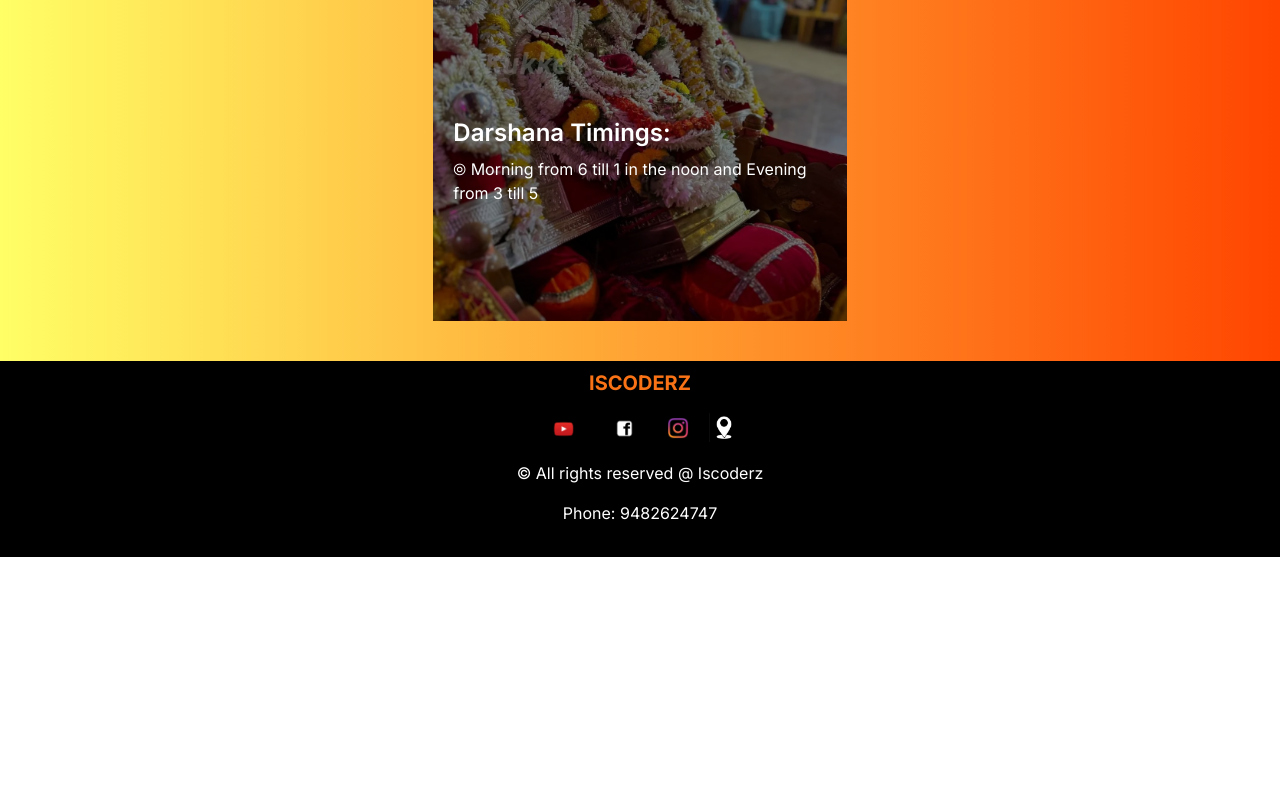
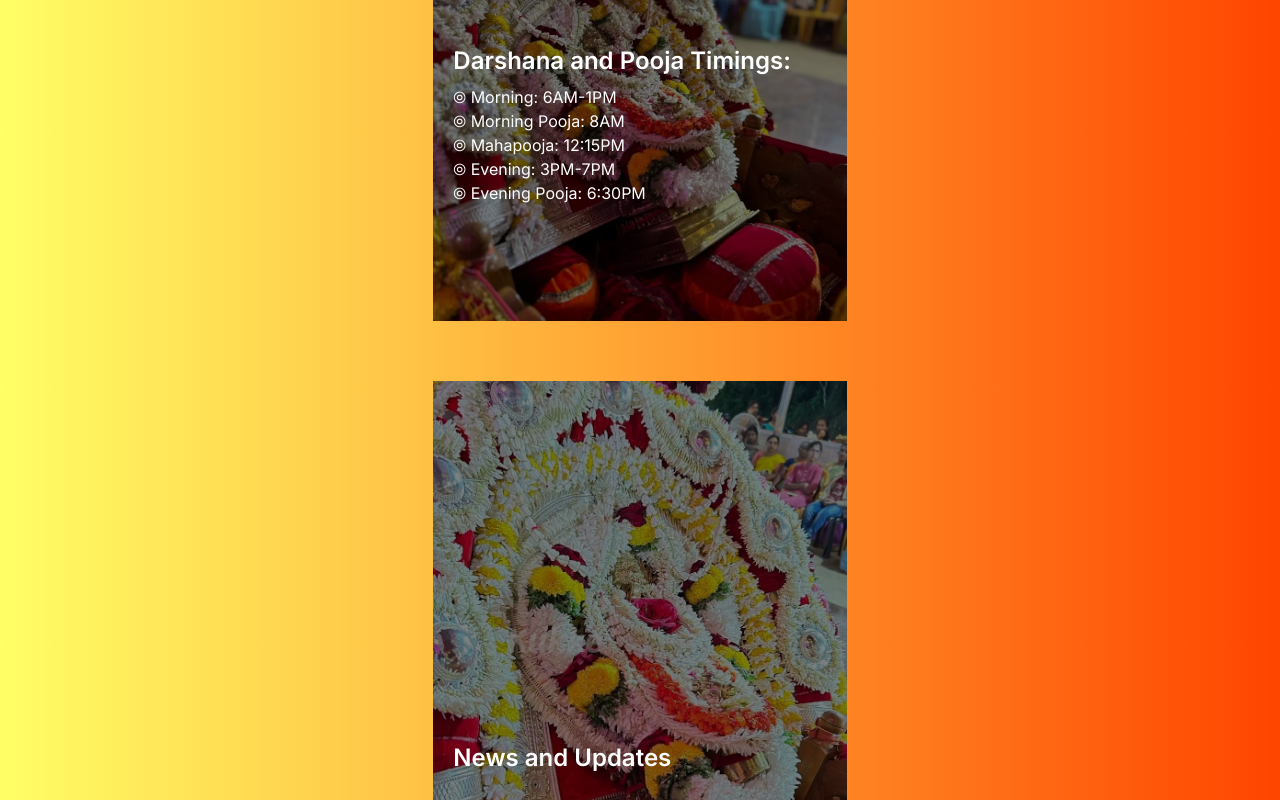
Before and after one commit to VijayendraNayak/kulkunda_front, a Next.js app: page / in a window 1280 px wide. Shown: the part 1900-2700 px from the top of the page. Before the commit the page ends 2457 px from the top, so only its background shows below. Built offline with nearby package versions, Linux system fonts and the light colour scheme.

Commit message:
news and updates done

```diff
--- a/app/page.js
+++ b/app/page.js
@@ -9,7 +9,7 @@ import Loader from "./Components/Loader";
 import Temple from "/app/assets/image/temple.jpg";
 import Temple13 from "/app/assets/image/temple13.jpg";
 import Temple2 from "/app/assets/image/temple3.jpg";
-import { CgEditBlackPoint } from "react-icons/cg";
+import Temple15 from "/app/assets/image/temple15.jpg";
 
 const Page = () => {
   const [lang, setLang] = useState('english');
@@ -57,9 +57,14 @@ const Page = () => {
       readMore1: 'Read more...',
       title2: 'News and Updates',
       text2: '',
-      title3:'Darshana Timings:',
-      text3:`⦾ Morning from 6 till 1 in the noon and Evening from 3 till 5`
-
+      title3: 'Darshana and Pooja Timings:',
+      text31: `
+      ⦾ Morning: 6AM-1PM
+      `,
+      text32: "⦾ Morning Pooja: 8AM",
+      text33: "⦾ Mahapooja: 12:15PM",
+      text34: "⦾ Evening: 3PM-7PM",
+      text35: "⦾ Evening Pooja: 6:30PM",
     },
     kannada: {
       title: 'ಶ್ರೀ ಬಸವೇಶ್ವರ ',
@@ -68,8 +73,8 @@ const Page = () => {
       title1: 'ಹೇಗೆ ಹೋಗಬಹುದು?',
       text1: '⦾  ಬಸ್ ಮಾರ್ಗದಲ್ಲಿ:ಹೆಚ್ಚಿನ ಬಸ್‌ಗಳು ಕುಕ್ಕೆ ಸುಬ್ರಹ್ಮಣ್ಯಕ್ಕೆ ಹೋಗಲು ಬಿಸ್ಲೆ, ಧರ್ಮಸ್ಥಳ, ಕಡಾಬ, ಉಪ್ಪಿನಂಗಡಿ, ಮಂಗಳೂರು ಮತ್ತು ಕರ್ನಾಟಕದ ಇತರ ಭಾಗಗಳನ್ನು ಸಂಪರ್ಕಿಸುತ್ತವೆ. ಕುಲ್ಕುಂಡ ಜಂಕ್ಷನ್‌ನಲ್ಲಿ ಇಳಿಯಿರಿ ಮತ್ತು ದೇವಸ್ಥಾನಕ್ಕೆ ಸೇರಲು ಸುಮಾರು 350 ಮೀಟರ್ ನಡೆಯಿರಿ.',
       readMore1: 'ಮತಾಂತರಿಸಿ ಹೇಳಿ...',
-      title3:'ದರ್ಶನ ಸಮಯ:',
-      text3:'⦾ ಬೆಳಗ್ಗೆ 6 ಗಂಟೆಯಿಂದ ಮಧ್ಯಾಹ್ನ 1 ಗಂಟೆ ತನಕ ಸಂಜೆ 3 ಗಂಟೆಯಿಂದ 7 ಗಂಟೆ ತನಕ'
+      title3: 'ದರ್ಶನ ಸಮಯ:',
+      text3: '⦾ ಬೆಳಗ್ಗೆ 6 ಗಂಟೆಯಿಂದ ಮಧ್ಯಾಹ್ನ 1 ಗಂಟೆ ತನಕ ಸಂಜೆ 3 ಗಂಟೆಯಿಂದ 7 ಗಂಟೆ ತನಕ'
 
     },
   };
@@ -164,7 +169,29 @@ const Page = () => {
             />
             <div className='absolute top-0 left-0 right-0 bottom-24 flex flex-col justify-end p-5'>
               <h3 className='text-2xl font-semibold mb-2 text-white'>  {currentContent.title3}</h3>
-              <p className=' line-clamp-3 md:line-clamp-5 text-white '>{currentContent.text3}</p>
+              <p className=' line-clamp-3 md:line-clamp-5 text-white '>{currentContent.text31}</p>
+              <p className=' line-clamp-3 md:line-clamp-5 text-white '>{currentContent.text32}</p>
+              <p className=' line-clamp-3 md:line-clamp-5 text-white '>{currentContent.text33}</p>
+              <p className=' line-clamp-3 md:line-clamp-5 text-white '>{currentContent.text34}</p>
+              <p className=' line-clamp-3 md:line-clamp-5 text-white '>{currentContent.text35}</p>
+            </div>
+          </div>
+        </div>
+      </div>
+      <div className='relative flex flex-col md:flex-row py-5 md:p-5 justify-center'>
+        <div className='relative w-full lg:w-1/3 md:w-1/2 mb-3 md:mb-5 lg:mb-5'>
+          {/* Image with text overlay */}
+          <div className='relative w-full bg-black'>
+            <Image
+              src={Temple15}
+              className='w-full  opacity-50'
+              alt="register background image"
+              width={300}
+              height={250}
+            />
+            <div className='absolute top-0 left-0 right-0 bottom-24 flex flex-col justify-end p-5'>
+              <h3 className='text-2xl font-semibold mb-2 text-white'>  {currentContent.title2}</h3>
+
             </div>
           </div>
         </div>
```
